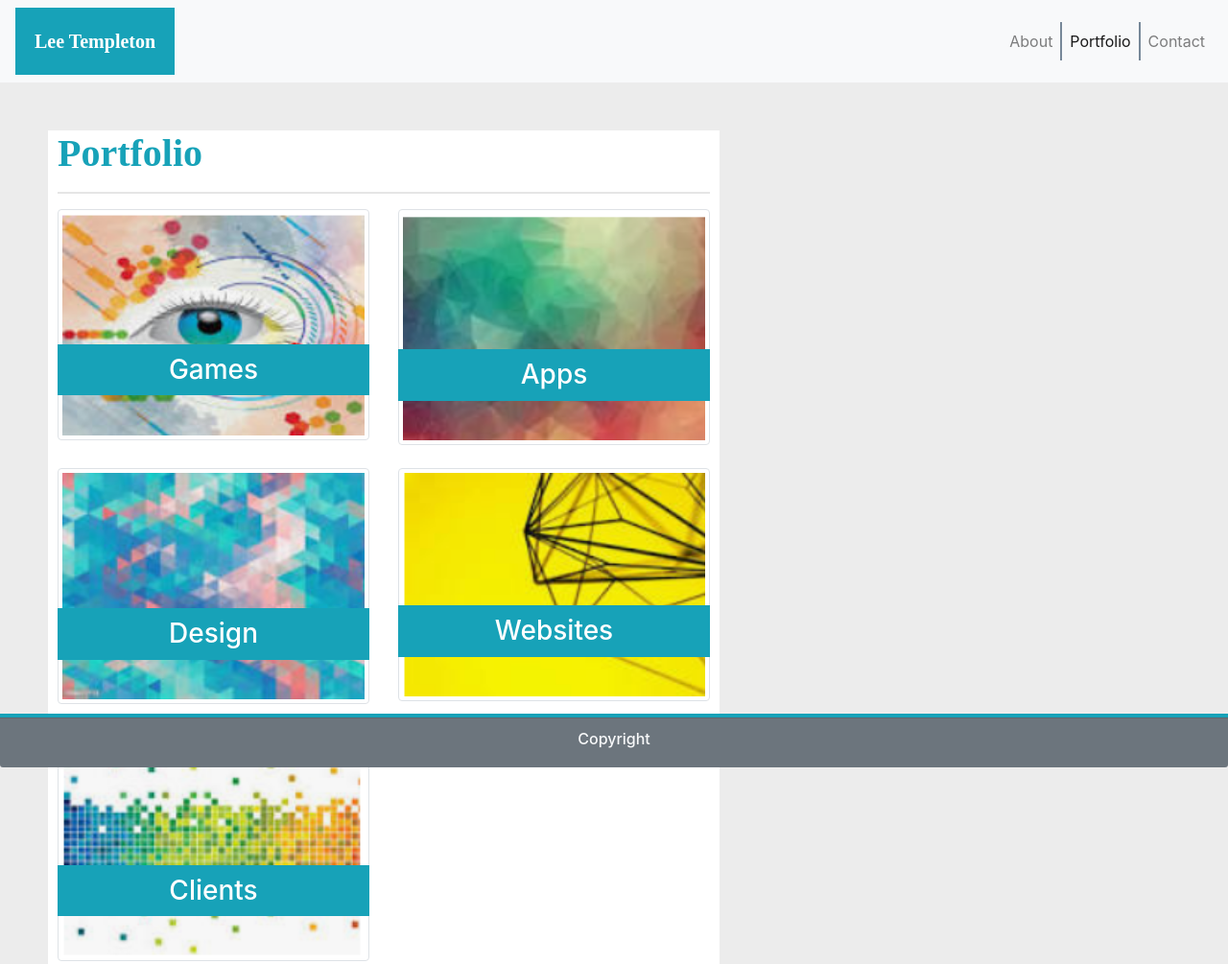
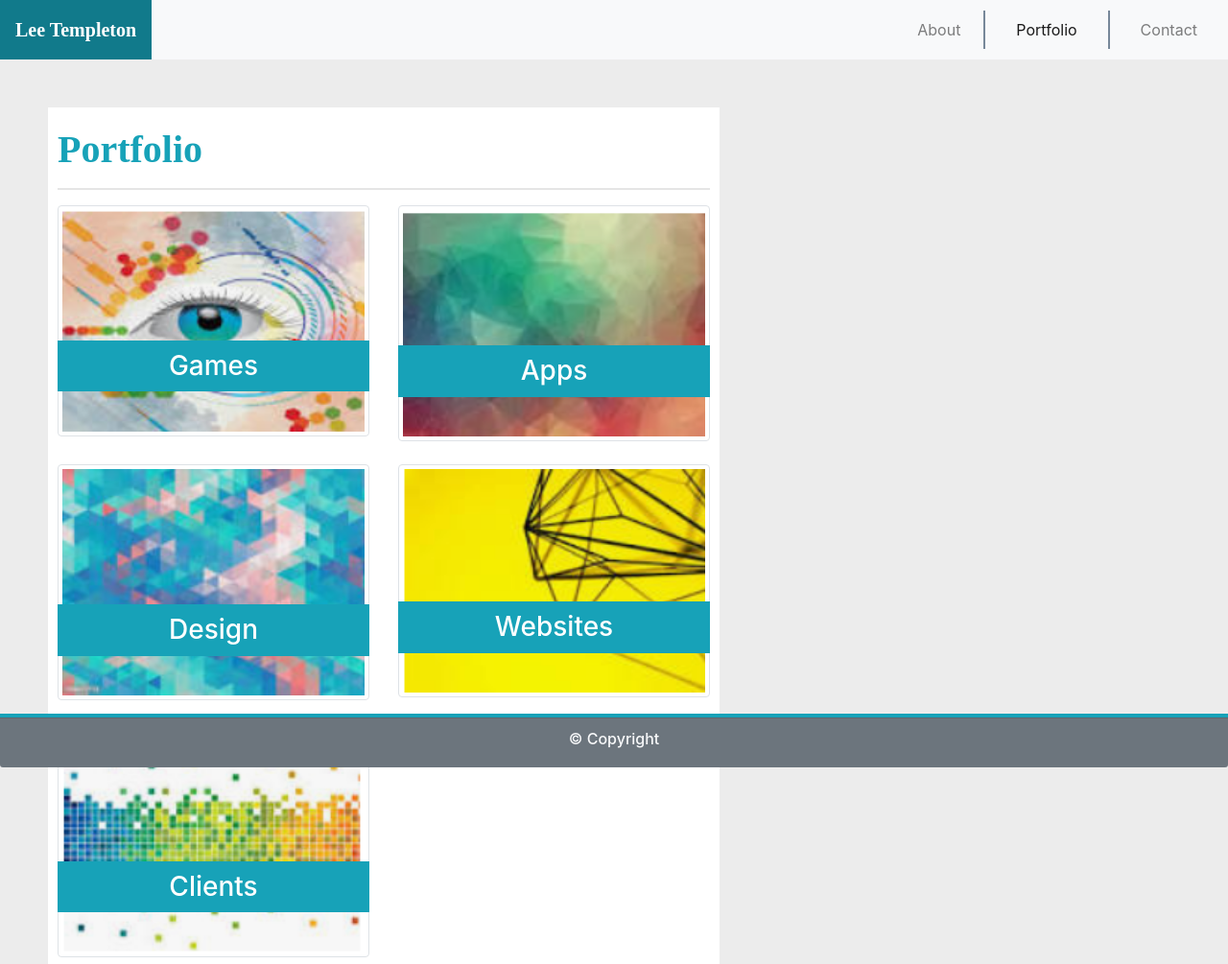
Before and after one commit to LeeKiri/HW2portfolio, a plain HTML site: page portfolio.html in a window 1280 px wide. Shown: the top 1005 px of the page at 96% size. Drawn offline with nearby package versions, Linux system fonts and the light colour scheme.

Commit message:
Index and contact navs added rows and columns

```diff
--- a/custom.css
+++ b/custom.css
@@ -8,7 +8,6 @@ body {
 /* Nav bar */
 
 .navbar-brand{
-    padding: 20px;
     font-family: serif;
     font-weight: 600;
 }
@@ -24,7 +23,9 @@ nav ul li:not(:last-child) {
     margin-top: 50px;
     margin-bottom: 100px;
     background-color: white;
-}
+    padding: 20px;
+    }
+
 h1 {
     font-family: serif;
     font-weight: 600;
@@ -72,9 +73,3 @@ hr {
         padding-right: 10px;;
     }
   }
-
-  @media screen and (max-width: 640px){
-    .container {
-        padding-top: 20px;
-    }
-}
--- a/portfolio.html
+++ b/portfolio.html
@@ -11,24 +11,40 @@
 </head>
 
 <body>
-    <nav>
-        <nav class="navbar navbar-light bg-light">
-            <a class="navbar-brand bg-info text-white" href="#">Lee Templeton</a>
+    <nav class="navbar p-0 d-md-none flex-column navbar-light bg-light">
+        <a class="navbar-brand py-3 bg-info text-white text-center w-100" href="#">Lee Templeton</a>
 
         <div class="navbar-expand-sm" id="navbarNav">
-                <ul class="navbar-nav justify-content-end">
-                    <li class="nav-item">
+          <ul class="navbar-nav py-2 flex-row">
+            <li class="nav-item px-4">
               <a class="nav-link" href="index.html">About</a>
             </li>
-                    <li class="nav-item active">
-                        <a class="nav-link" href="#">Portfolio</a>
+            <li class="nav-item px-4">
+              <a class="nav-link active" href="#">Portfolio</a>
             </li>
-                    <li class="nav-item">
+            <li class="nav-item px-4">
               <a class="nav-link" href="contact.html">Contact</a>
             </li>
           </ul>
         </div>
       </nav>
+
+      <nav class="navbar p-0 d-none d-md-flex navbar-light bg-light">
+        <a class="navbar-brand py-3 px-3 bg-info text-white" href="#">Lee Templeton</a>
+
+        <div class="navbar-expand-sm" id="navbarNav">
+            <ul class="navbar-nav justify-content-end">
+                <li class="nav-item">
+                    <a class="nav-link px-4" href="index.html">About</a>
+                </li>
+                <li class="nav-item px-4">
+                    <a class="nav-link active" href="#">Portfolio</a>
+                </li>
+                <li class="nav-item px-4">
+                    <a class="nav-link" href="contact.html">Contact</a>
+                </li>
+            </ul>
+        </div>
     </nav>
 
 
@@ -100,7 +116,7 @@
 
     <footer class="footer fixed-bottom">
         <div class="card-footer bg-secondary footer-font-style footer-position">
-            <h6 class="text-center text-light">Copyright</h6>
+            <h6 class="text-center text-light">&copy; Copyright</h6>
         </div>
     </footer>
 
```
Also changed, not shown: contact.html (+8 -8 lines), index.html (+26 -8 lines), 1 other file. Lines whose indentation alone changed are shown as unchanged.
